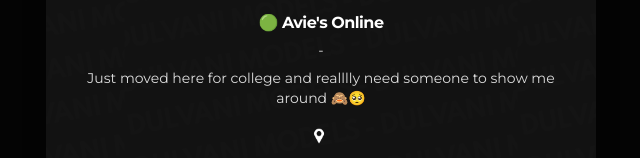
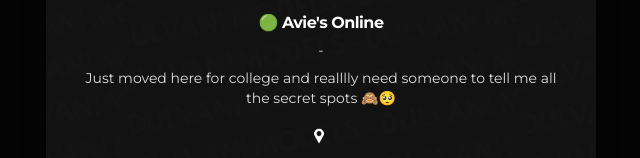
Before and after one commit to adamyeboah/aviebaby, a plain HTML site: page index.html in a window 1280 px wide. Shown: the part 175-333 px from the top of the page, without its empty margins (319-959 px from the left). Drawn offline with Linux system fonts and the light colour scheme; no server answers.

Commit message:
Update index.html

```diff
--- a/index.html
+++ b/index.html
@@ -21,7 +21,7 @@
             </div>
             <h3 class="name">🟢 Avie's Online</h3>
             <div class="divider">-</div>
-            <div class="bio">Just moved here for college and realllly need someone to show me around 🙈🥺</div>
+            <div class="bio">Just moved here for college and realllly need someone to tell me all the secret spots 🙈🥺</div>
             <div class="location">
                 <img class="icon" src="/assets/Location Pin.png" />
                 <span id="text"></span>
```
